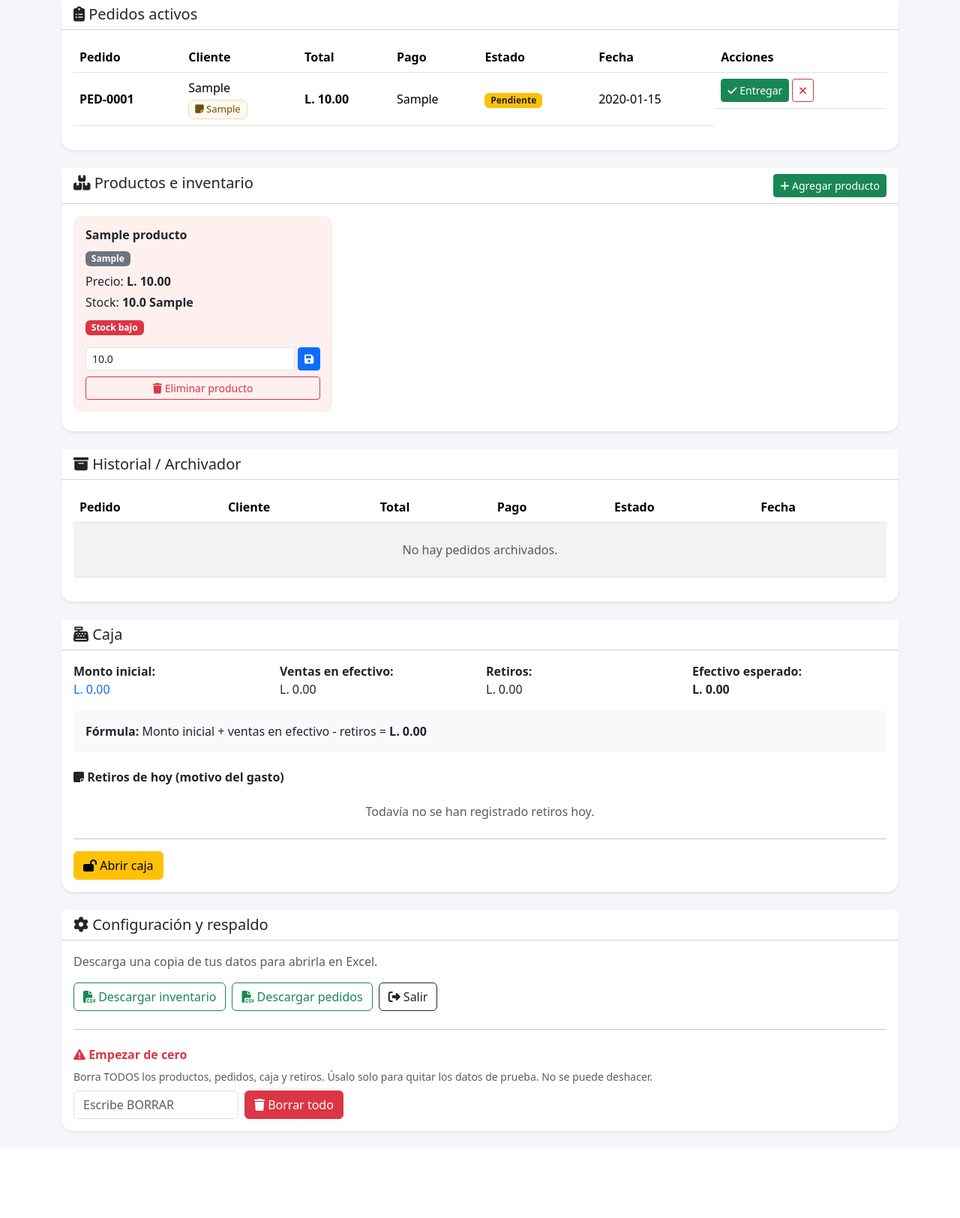
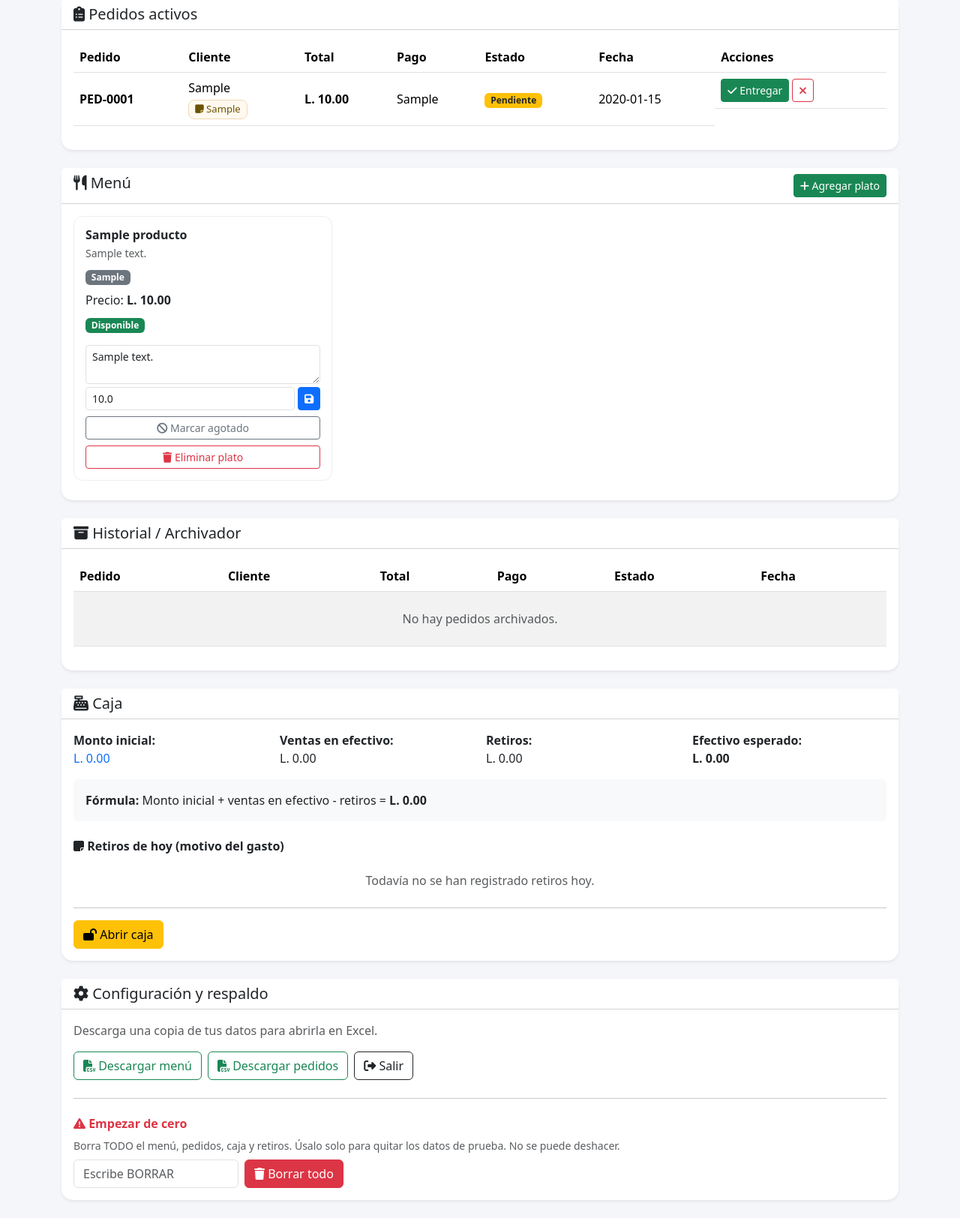
Before and after one commit to lohanigamez67-maker/Vendix, a Flask app: page / in a window 1280 px wide. Shown: the part 399-2023 px from the top of the page at 75% size. Before the commit the page ends 1911 px from the top, so only its background shows below. Run offline with Flask 3, Linux system fonts and the light colour scheme; the visitor is signed in with stand-in values (Sample User, id 1); tables that the repository leaves empty hold one stand-in row (values such as "Sample post").

Commit message:
Update index.html

```diff
--- a/templates/index.html
+++ b/templates/index.html
@@ -21,7 +21,7 @@ body{background:#f5f6fa}
 .stat-card{min-height:125px}
 .stat-number{font-size:28px;font-weight:bold}
 .producto-card{border:1px solid #eee;border-radius:12px;padding:15px;background:#fff;margin-bottom:10px}
-.stock-bajo{background:#fff0f0}
+.agotado{background:#f1f1f1;opacity:.85}
 .section-title{font-weight:700}
 
 /* --- Notas de retiro / gasto --- */
@@ -61,7 +61,7 @@ body{background:#f5f6fa}
     <div class="sidebar-title"><i class="fa-solid fa-store"></i> Vendix</div>
     <a href="/"><i class="fa-solid fa-house me-2"></i>Inicio</a>
     <a href="#ventas" onclick="cerrarMenu()"><i class="fa-solid fa-cart-shopping me-2"></i>Ventas</a>
-    <a href="#inventario" onclick="cerrarMenu()"><i class="fa-solid fa-boxes-stacked me-2"></i>Productos / Inventario</a>
+    <a href="#menu" onclick="cerrarMenu()"><i class="fa-solid fa-utensils me-2"></i>Menú</a>
     <a href="/reportes"><i class="fa-solid fa-chart-column me-2"></i>Reportes</a>
     <a href="#caja" onclick="cerrarMenu()"><i class="fa-solid fa-wallet me-2"></i>Caja</a>
     <a href="#historial" onclick="cerrarMenu()"><i class="fa-solid fa-clock-rotate-left me-2"></i>Historial / Archivador</a>
@@ -110,7 +110,7 @@ body{background:#f5f6fa}
 <div class="d-flex justify-content-between align-items-center mb-4">
     <div>
         <h2 class="section-title"><i class="fa-solid fa-chart-column"></i> Reportes</h2>
-        <p class="text-muted mb-0">Resumen de ventas e inventario vendido de hoy.</p>
+        <p class="text-muted mb-0">Resumen de ventas y platos vendidos de hoy.</p>
     </div>
     <a href="/" class="btn btn-outline-dark"><i class="fa-solid fa-arrow-left"></i> Inicio</a>
 </div>
@@ -131,10 +131,10 @@ body{background:#f5f6fa}
 </div>
 
 <div class="card shadow-sm mb-4">
-<div class="card-header bg-white"><h5 class="mb-0">Productos vendidos hoy</h5></div>
+<div class="card-header bg-white"><h5 class="mb-0">Platos vendidos hoy</h5></div>
 <div class="card-body table-responsive">
 <table class="table">
-<thead><tr><th>Producto</th><th>Cantidad</th><th>Total</th></tr></thead>
+<thead><tr><th>Plato</th><th>Cantidad</th><th>Total</th></tr></thead>
 <tbody>
 {% for x in productos_vendidos %}
 <tr><td>{{ x.nombre }}</td><td>{{ x.cantidad }}</td><td>L. {{ "%.2f"|format(x.total) }}</td></tr>
@@ -223,7 +223,7 @@ body{background:#f5f6fa}
 <td class="d-flex gap-1">
 {% if p.estado == "Pendiente" %}
 <form action="/entregar/{{ p.id }}" method="POST">
-<button class="btn btn-sm btn-success" {% if caja_cerrada %}disabled{% endif %} title="Entregar y descontar stock">
+<button class="btn btn-sm btn-success" {% if caja_cerrada %}disabled{% endif %} title="Marcar como entregado">
 <i class="fa-solid fa-check"></i> Entregar
 </button></form>
 {% elif p.estado == "Entregado" %}
@@ -233,7 +233,7 @@ body{background:#f5f6fa}
 </button></form>
 {% endif %}
 {% if p.estado != "Archivado" %}
-<form action="/cancelar/{{ p.id }}" method="POST" onsubmit="return confirm('¿Cancelar este pedido? Si ya fue entregado, el stock será devuelto.')">
+<form action="/cancelar/{{ p.id }}" method="POST" onsubmit="return confirm('¿Cancelar este pedido?')">
 <button class="btn btn-sm btn-outline-danger" {% if caja_cerrada %}disabled{% endif %}><i class="fa-solid fa-xmark"></i></button>
 </form>
 {% endif %}
@@ -245,33 +245,40 @@ body{background:#f5f6fa}
 </tbody></table>
 </div></div>
 
-<div class="card shadow-sm mb-4" id="inventario">
+<div class="card shadow-sm mb-4" id="menu">
 <div class="card-header bg-white d-flex justify-content-between">
-<h5 class="mb-0"><i class="fa-solid fa-boxes-stacked"></i> Productos e inventario</h5>
-<button class="btn btn-sm btn-success" data-bs-toggle="modal" data-bs-target="#modalProducto"><i class="fa-solid fa-plus"></i> Agregar producto</button>
+<h5 class="mb-0"><i class="fa-solid fa-utensils"></i> Menú</h5>
+<button class="btn btn-sm btn-success" data-bs-toggle="modal" data-bs-target="#modalProducto"><i class="fa-solid fa-plus"></i> Agregar plato</button>
 </div>
 <div class="card-body"><div class="row">
 {% for producto in productos %}
 <div class="col-md-4">
-<div class="producto-card {% if producto.stock <= producto.stock_minimo %}stock-bajo{% endif %}">
-<h6 class="fw-bold">{{ producto.nombre }}</h6>
+<div class="producto-card {% if not producto.disponible %}agotado{% endif %}">
+<h6 class="fw-bold mb-1">{{ producto.nombre }}</h6>
+{% if producto.descripcion %}<p class="text-muted small mb-2">{{ producto.descripcion }}</p>{% endif %}
 <span class="badge bg-secondary">{{ producto.categoria }}</span>
-<p class="mb-1 mt-2">Precio: <strong>L. {{ "%.2f"|format(producto.precio) }}</strong></p>
-<p class="mb-2">Stock: <strong>{{ producto.stock }} {{ producto.unidad }}</strong></p>
-{% if producto.stock <= producto.stock_minimo %}
-<span class="badge bg-danger">Stock bajo</span>
-{% else %}<span class="badge bg-success">Stock disponible</span>{% endif %}
-<form action="/editar_stock" method="POST" class="d-flex mt-3">
+<p class="mb-2 mt-2">Precio: <strong>L. {{ "%.2f"|format(producto.precio) }}</strong></p>
+{% if producto.disponible %}<span class="badge bg-success">Disponible</span>
+{% else %}<span class="badge bg-danger">Agotado</span>{% endif %}
+<form action="/editar_plato" method="POST" class="mt-3">
 <input type="hidden" name="producto_id" value="{{ producto.id }}">
-<input type="number" step="0.1" name="nuevo_stock" value="{{ producto.stock }}" class="form-control form-control-sm">
-<button class="btn btn-sm btn-primary ms-1"><i class="fa-solid fa-save"></i></button>
+<textarea name="descripcion" rows="2" maxlength="200" class="form-control form-control-sm mb-1" placeholder="Descripción (opcional)">{{ producto.descripcion }}</textarea>
+<div class="d-flex">
+<input type="number" step="0.01" min="0" name="nuevo_precio" value="{{ producto.precio }}" class="form-control form-control-sm">
+<button class="btn btn-sm btn-primary ms-1" title="Guardar cambios"><i class="fa-solid fa-save"></i></button>
+</div>
 </form>
-<form action="/eliminar_producto/{{ producto.id }}" method="POST" class="mt-2" onsubmit="return confirm('¿Eliminar este producto?')">
-<button class="btn btn-sm btn-outline-danger w-100"><i class="fa-solid fa-trash"></i> Eliminar producto</button>
+<form action="/alternar_disponible/{{ producto.id }}" method="POST" class="mt-2">
+<button class="btn btn-sm btn-outline-secondary w-100">
+{% if producto.disponible %}<i class="fa-solid fa-ban"></i> Marcar agotado{% else %}<i class="fa-solid fa-check"></i> Marcar disponible{% endif %}
+</button>
+</form>
+<form action="/eliminar_producto/{{ producto.id }}" method="POST" class="mt-2" onsubmit="return confirm('¿Eliminar este plato del menú?')">
+<button class="btn btn-sm btn-outline-danger w-100"><i class="fa-solid fa-trash"></i> Eliminar plato</button>
 </form>
 </div></div>
 {% else %}
-<div class="text-center text-muted">Todavía no hay productos.</div>
+<div class="text-center text-muted">Todavía no hay platos en el menú.</div>
 {% endfor %}
 </div></div></div>
 
@@ -347,13 +354,13 @@ body{background:#f5f6fa}
 <div class="card-body">
     <p class="text-muted mb-3">Descarga una copia de tus datos para abrirla en Excel.</p>
     <div class="d-flex flex-wrap gap-2">
-        <a href="/exportar/inventario" class="btn btn-outline-success"><i class="fa-solid fa-file-csv"></i> Descargar inventario</a>
+        <a href="/exportar/menu" class="btn btn-outline-success"><i class="fa-solid fa-file-csv"></i> Descargar menú</a>
         <a href="/exportar/pedidos" class="btn btn-outline-success"><i class="fa-solid fa-file-csv"></i> Descargar pedidos</a>
         <a href="/salir" class="btn btn-outline-dark"><i class="fa-solid fa-right-from-bracket"></i> Salir</a>
     </div>
     <hr class="my-4">
     <h6 class="text-danger fw-bold"><i class="fa-solid fa-triangle-exclamation"></i> Empezar de cero</h6>
-    <p class="text-muted small mb-2">Borra TODOS los productos, pedidos, caja y retiros. Úsalo solo para quitar los datos de prueba. No se puede deshacer.</p>
+    <p class="text-muted small mb-2">Borra TODO el menú, pedidos, caja y retiros. Úsalo solo para quitar los datos de prueba. No se puede deshacer.</p>
     <form action="/reiniciar_datos" method="POST" class="d-flex flex-wrap gap-2" onsubmit="return confirm('¿Seguro? Se borrará todo y no se puede deshacer.')">
         <input name="confirmacion" class="form-control" style="max-width:220px" placeholder="Escribe BORRAR" autocomplete="off" required>
         <button class="btn btn-danger"><i class="fa-solid fa-trash"></i> Borrar todo</button>
@@ -386,23 +393,22 @@ body{background:#f5f6fa}
 </form>
 </div></div></div>
 
-<!-- MODAL PRODUCTO -->
+<!-- MODAL PLATO -->
 <div class="modal fade" id="modalProducto">
 <div class="modal-dialog"><div class="modal-content">
 <form action="/agregar_producto" method="POST">
-<div class="modal-header"><h5 class="modal-title">Agregar producto</h5><button type="button" class="btn-close" data-bs-dismiss="modal"></button></div>
+<div class="modal-header"><h5 class="modal-title">Agregar plato</h5><button type="button" class="btn-close" data-bs-dismiss="modal"></button></div>
 <div class="modal-body">
-<label class="form-label">Nombre</label><input name="nombre" class="form-control mb-3" required>
+<label class="form-label">Nombre del plato</label><input name="nombre" class="form-control mb-3" required>
 <label class="form-label">Categoría</label>
 <select name="categoria" class="form-select mb-3">
 <option>Comidas</option><option>Bebidas</option><option>Postres</option><option>Extras</option><option>Otros</option>
 </select>
-<label class="form-label">Precio</label><input type="number" step="0.01" name="precio" class="form-control mb-3" required>
-<label class="form-label">Cantidad inicial</label><input type="number" step="0.1" name="stock" class="form-control mb-3" required>
-<label class="form-label">Unidad</label><input name="unidad" value="Unidades" class="form-control mb-3" required>
-<label class="form-label">Stock mínimo</label><input type="number" step="0.1" name="stock_minimo" value="2" class="form-control" required>
+<label class="form-label">Descripción <small class="text-muted">(opcional)</small></label>
+<textarea name="descripcion" rows="2" maxlength="200" class="form-control mb-3" placeholder="Ej: con frijoles, queso y mantequilla"></textarea>
+<label class="form-label">Precio</label><input type="number" step="0.01" min="0" name="precio" class="form-control" required>
 </div>
-<div class="modal-footer"><button type="button" class="btn btn-secondary" data-bs-dismiss="modal">Cancelar</button><button class="btn btn-success">Guardar producto</button></div>
+<div class="modal-footer"><button type="button" class="btn btn-secondary" data-bs-dismiss="modal">Cancelar</button><button class="btn btn-success">Guardar plato</button></div>
 </form></div></div></div>
 
 <!-- MODAL PEDIDO -->
@@ -417,22 +423,22 @@ body{background:#f5f6fa}
 <textarea name="notas" class="form-control mb-3" rows="2" maxlength="300" placeholder="Ej: sin cebolla, sin salsa, bien cocido"></textarea>
 <label class="form-label">Método de pago</label>
 <select name="metodo_pago" class="form-select mb-4"><option>Efectivo</option><option>Transferencia</option></select>
-<hr><h6>Productos</h6>
+<hr><h6>Platos</h6>
 <div id="productosPedido">
 <div class="row producto-linea mb-2">
 <div class="col-md-7">
 <select name="producto_id[]" class="form-select producto-select" onchange="calcularTotal()" required>
-<option value="">Seleccionar producto</option>
+<option value="">Seleccionar plato</option>
 {% for producto in productos %}
-<option value="{{ producto.id }}" data-precio="{{ producto.precio }}" data-stock="{{ producto.stock }}">
-{{ producto.nombre }} - L. {{ "%.2f"|format(producto.precio) }} (Stock: {{ producto.stock }})
+<option value="{{ producto.id }}" data-precio="{{ producto.precio }}" {% if not producto.disponible %}disabled{% endif %}>
+{{ producto.nombre }} - L. {{ "%.2f"|format(producto.precio) }}{% if not producto.disponible %} (Agotado){% endif %}
 </option>
 {% endfor %}
 </select></div>
 <div class="col-md-3"><input type="number" name="cantidad[]" value="1" min="1" step="1" class="form-control cantidad" oninput="calcularTotal()" required></div>
 <div class="col-md-2"><button type="button" class="btn btn-outline-danger" onclick="eliminarLinea(this)"><i class="fa-solid fa-trash"></i></button></div>
 </div></div>
-<button type="button" class="btn btn-outline-primary mt-2" onclick="agregarProducto()"><i class="fa-solid fa-plus"></i> Agregar otro producto</button>
+<button type="button" class="btn btn-outline-primary mt-2" onclick="agregarProducto()"><i class="fa-solid fa-plus"></i> Agregar otro plato</button>
 <div class="text-end mt-4"><h4>Total: <span id="totalPedido">L. 0.00</span></h4></div>
 </div>
 <div class="modal-footer"><button type="button" class="btn btn-secondary" data-bs-dismiss="modal">Cancelar</button><button class="btn btn-primary">Guardar pedido</button></div>
```
